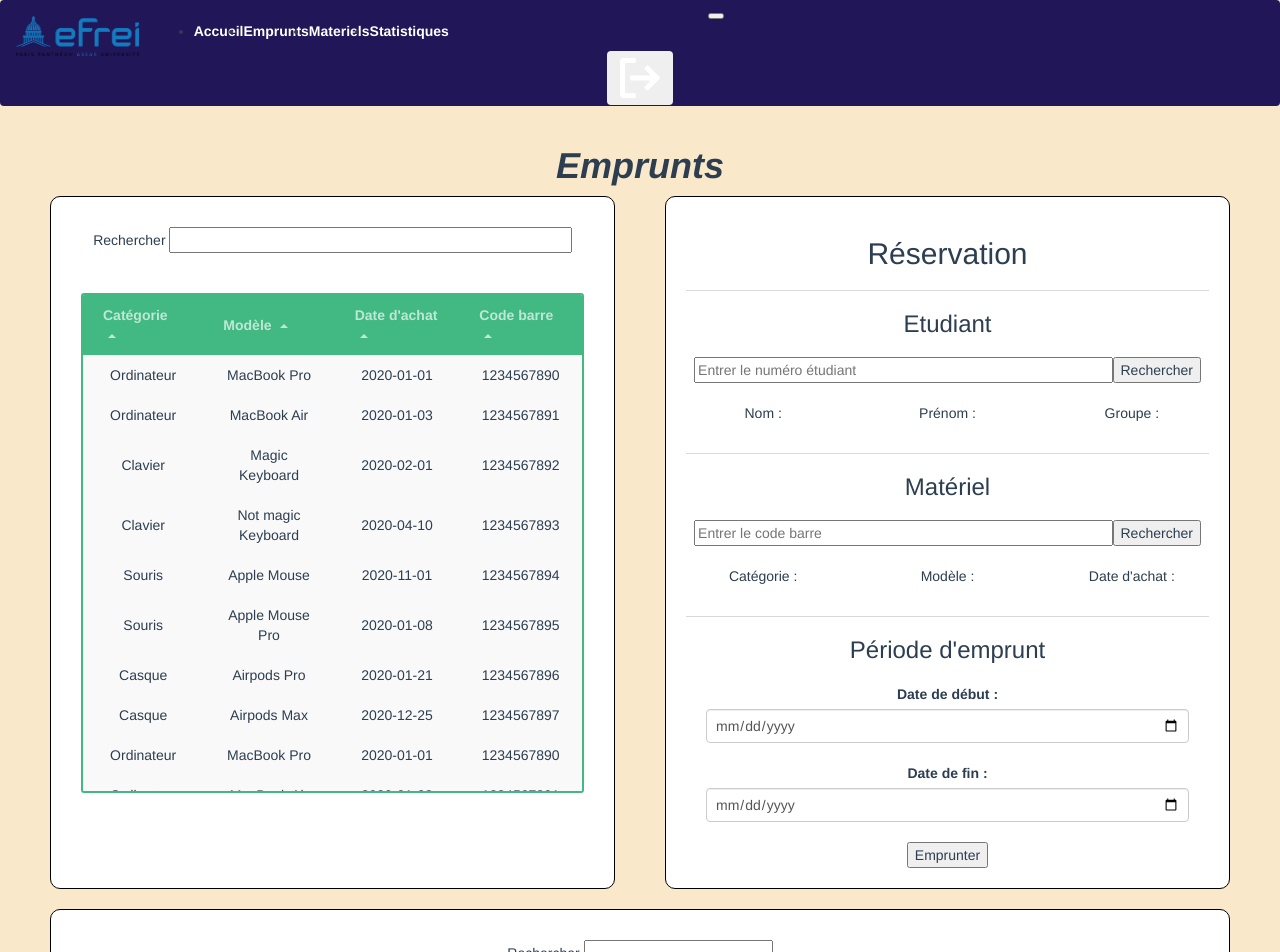
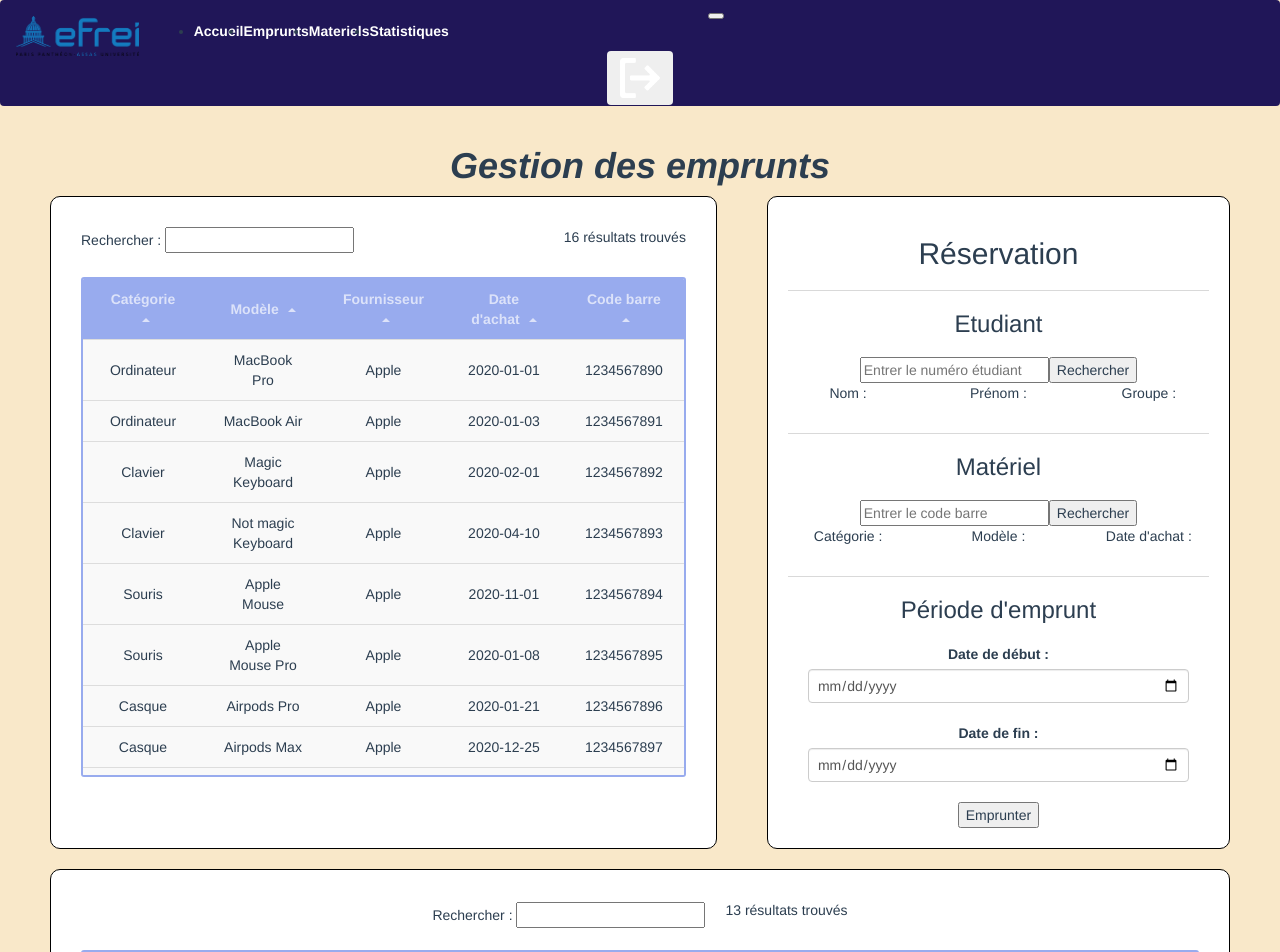
Before and after one commit to GearGurus-project/gearGurus, a Vue app in the folder front/: page /Emprunts in a window 1280 px wide. Shown: the top 952 px of the page. Built offline with nearby package versions, Linux system fonts and the light colour scheme.

Commit message:
rajout page gestion matériel et emprunts

```diff
--- a/front/src/components/Grid-Component.vue
+++ b/front/src/components/Grid-Component.vue
@@ -3,10 +3,7 @@
 		<table>
 			<thead>
 				<tr>
-<th v-for="key in columns"
-@click="sortBy(key)"
-:class="{ active: sortKey == key }"
-:key="key">
+					<th v-for="key in columns" @click="sortBy(key)" :class="{ active: sortKey == key }" :key="key">
 						{{ capitalize(key) }}
 						<span class="arrow" :class="sortOrders[key] > 0 ? 'asc' : 'dsc'">
 						</span>
@@ -79,12 +76,14 @@ this.sortOrders[key] = this.sortOrders[key] * -1;
 
 <style scoped>
 .table-container {
-	margin-top:20px;
-max-height: 500px; /* Adjust this value as needed */
+	margin-top: 20px;
+	height: 500px;
+	/* Adjust this value as needed */
 	overflow-y: auto;
-border: 2px solid #42b983;
+	border: 2px solid #98ABEE;
 	border-radius: 3px;
 	background-color: #fff;
+
 }
 
 table {
@@ -92,8 +91,13 @@ width: 100%;
 	border-collapse: collapse;
 }
 
+tr {
+	border-bottom: 1px solid #ddd;
+}
+
 th {
-background-color: #42b983;
+	text-align: center; /* Centrer le texte de tout le tableau */
+	background-color: #98ABEE;
 	color: rgba(255, 255, 255, 0.66);
 	cursor: pointer;
 	user-select: none;
--- a/front/src/pages/Emprunts-Page.vue
+++ b/front/src/pages/Emprunts-Page.vue
@@ -7,45 +7,49 @@ import GridComponent from "../components/Grid-Component.vue";
 export default {
 	name: 'Emprunts-Page',
 	components: {
-		GridComponent
+		GridComponent,
+		//studentService,
+		//hardwareService,
+		//borrowedService
 	},
 	data() {
 		return {
-			searchQuery: '',
-			gridColumns: ["Catégorie", "Modèle", "Date d'achat", "Code barre"],
-			gridData: [
-				{ Catégorie: 'Ordinateur', Modèle: 'MacBook Pro', "Date d'achat": '2020-01-01', "Code barre": '1234567890' },
-				{ Catégorie: 'Ordinateur', Modèle: 'MacBook Air', "Date d'achat": '2020-01-03', "Code barre": '1234567891' },
-				{ Catégorie: 'Clavier', Modèle: 'Magic Keyboard', "Date d'achat": '2020-02-01', "Code barre": '1234567892' },
-				{ Catégorie: 'Clavier', Modèle: 'Not magic Keyboard', "Date d'achat": '2020-04-10', "Code barre": '1234567893' },
-				{ Catégorie: 'Souris', Modèle: 'Apple Mouse', "Date d'achat": '2020-11-01', "Code barre": '1234567894' },
-				{ Catégorie: 'Souris', Modèle: 'Apple Mouse Pro', "Date d'achat": '2020-01-08', "Code barre": '1234567895' },
-				{ Catégorie: 'Casque', Modèle: 'Airpods Pro', "Date d'achat": '2020-01-21', "Code barre": '1234567896' },
-				{ Catégorie: 'Casque', Modèle: 'Airpods Max', "Date d'achat": '2020-12-25', "Code barre": '1234567897' },
-				{ Catégorie: 'Ordinateur', Modèle: 'MacBook Pro', "Date d'achat": '2020-01-01', "Code barre": '1234567890' },
-				{ Catégorie: 'Ordinateur', Modèle: 'MacBook Air', "Date d'achat": '2020-01-03', "Code barre": '1234567891' },
-				{ Catégorie: 'Clavier', Modèle: 'Magic Keyboard', "Date d'achat": '2020-02-01', "Code barre": '1234567892' },
-				{ Catégorie: 'Clavier', Modèle: 'Not magic Keyboard', "Date d'achat": '2020-04-10', "Code barre": '1234567893' },
-				{ Catégorie: 'Souris', Modèle: 'Apple Mouse', "Date d'achat": '2020-11-01', "Code barre": '1234567894' },
-				{ Catégorie: 'Souris', Modèle: 'Apple Mouse Pro', "Date d'achat": '2020-01-08', "Code barre": '1234567895' },
-				{ Catégorie: 'Casque', Modèle: 'Airpods Pro', "Date d'achat": '2020-01-21', "Code barre": '1234567896' },
-				{ Catégorie: 'Casque', Modèle: 'Airpods Max', "Date d'achat": '2020-12-25', "Code barre": '1234567897' },
+			searchNotBorrowedQuery: '',
+			gridColumns: ["Catégorie", "Modèle", "Fournisseur", "Date d'achat", "Code barre"],
+			gridNotBorrowedData: [
+				{ Catégorie: 'Ordinateur', Modèle: 'MacBook Pro', Fournisseur: "Apple", "Date d'achat": '2020-01-01', "Code barre": '1234567890' },
+				{ Catégorie: 'Ordinateur', Modèle: 'MacBook Air', Fournisseur: "Apple", "Date d'achat": '2020-01-03', "Code barre": '1234567891' },
+				{ Catégorie: 'Clavier', Modèle: 'Magic Keyboard', Fournisseur: "Apple", "Date d'achat": '2020-02-01', "Code barre": '1234567892' },
+				{ Catégorie: 'Clavier', Modèle: 'Not magic Keyboard', Fournisseur: "Apple", "Date d'achat": '2020-04-10', "Code barre": '1234567893' },
+				{ Catégorie: 'Souris', Modèle: 'Apple Mouse', Fournisseur: "Apple", "Date d'achat": '2020-11-01', "Code barre": '1234567894' },
+				{ Catégorie: 'Souris', Modèle: 'Apple Mouse Pro', Fournisseur: "Apple", "Date d'achat": '2020-01-08', "Code barre": '1234567895' },
+				{ Catégorie: 'Casque', Modèle: 'Airpods Pro', Fournisseur: "Apple", "Date d'achat": '2020-01-21', "Code barre": '1234567896' },
+				{ Catégorie: 'Casque', Modèle: 'Airpods Max', Fournisseur: "Apple", "Date d'achat": '2020-12-25', "Code barre": '1234567897' },
+				{ Catégorie: 'Ordinateur', Modèle: 'MacBook Pro', Fournisseur: "Apple", "Date d'achat": '2020-01-01', "Code barre": '1234567890' },
+				{ Catégorie: 'Ordinateur', Modèle: 'MacBook Air', Fournisseur: "Apple", "Date d'achat": '2020-01-03', "Code barre": '1234567891' },
+				{ Catégorie: 'Clavier', Modèle: 'Magic Keyboard', Fournisseur: "Apple", "Date d'achat": '2020-02-01', "Code barre": '1234567892' },
+				{ Catégorie: 'Clavier', Modèle: 'Not magic Keyboard', Fournisseur: "Apple", "Date d'achat": '2020-04-10', "Code barre": '1234567893' },
+				{ Catégorie: 'Souris', Modèle: 'Apple Mouse', Fournisseur: "Apple", "Date d'achat": '2020-11-01', "Code barre": '1234567894' },
+				{ Catégorie: 'Souris', Modèle: 'Apple Mouse Pro', Fournisseur: "Apple", "Date d'achat": '2020-01-08', "Code barre": '1234567895' },
+				{ Catégorie: 'Casque', Modèle: 'Airpods Pro', Fournisseur: "Apple", "Date d'achat": '2020-01-21', "Code barre": '1234567896' },
+				{ Catégorie: 'Casque', Modèle: 'Airpods Max', Fournisseur: "Apple", "Date d'achat": '2020-12-25', "Code barre": '1234567897' },
 			],
-			gridColumnsBorrowed: ["Numéro étudiant", "Catégorie", "Modèle", "Date d'achat", "Code barre", "Date de début", "Date de fin"],
-			gridDataBorrowed: [
-				{ "Numéro étudiant": '123456', Catégorie: 'Ordinateur', Modèle: 'MacBook Pro', "Date d'achat": '2020-01-01', "Code barre": '234567890', "Date de début": '2021-01-01', "Date de fin": '2021-01-10' },
-				{ "Numéro étudiant": '123457', Catégorie: 'Ordinateur', Modèle: 'MacBook Air', "Date d'achat": '2020-01-03', "Code barre": '234567891', "Date de début": '2021-01-01', "Date de fin": '2021-01-10' },
-				{ "Numéro étudiant": '123457', Catégorie: 'Clavier', Modèle: 'Magic Keyboard', "Date d'achat": '2020-02-01', "Code barre": '234567892', "Date de début": '2021-01-01', "Date de fin": '2021-01-10' },
-				{ "Numéro étudiant": '123458', Catégorie: 'Clavier', Modèle: 'Not magic Keyboard', "Date d'achat": '2020-04-10', "Code barre": '234567893', "Date de début": '2021-01-01', "Date de fin": '2021-01-10' },
-				{ "Numéro étudiant": '123458', Catégorie: 'Souris', Modèle: 'Apple Mouse', "Date d'achat": '2020-11-01', "Code barre": '234567894', "Date de début": '2021-01-01', "Date de fin": '2021-01-10' },
-				{ "Numéro étudiant": '123459', Catégorie: 'Souris', Modèle: 'Apple Mouse Pro', "Date d'achat": '2020-01-08', "Code barre": '234567895', "Date de début": '2021-01-01', "Date de fin": '2021-01-10' },
-				{ "Numéro étudiant": '123459', Catégorie: 'Casque', Modèle: 'Airpods Pro', "Date d'achat": '2020-01-21', "Code barre": '234567896', "Date de début": '2021-01-01', "Date de fin": '2021-01-10' },
-				{ "Numéro étudiant": '123451', Catégorie: 'Casque', Modèle: 'Airpods Max', "Date d'achat": '2020-12-25', "Code barre": '234567897', "Date de début": '2021-01-01', "Date de fin": '2021-01-10' },
-				{ "Numéro étudiant": '123451', Catégorie: 'Ordinateur', Modèle: 'MacBook Pro', "Date d'achat": '2020-01-01', "Code barre": '234567890', "Date de début": '2021-01-01', "Date de fin": '2021-01-10' },
-				{ "Numéro étudiant": '123452', Catégorie: 'Ordinateur', Modèle: 'MacBook Air', "Date d'achat": '2020-01-03', "Code barre": '234567891', "Date de début": '2021-01-01', "Date de fin": '2021-01-10' },
-				{ "Numéro étudiant": '123452', Catégorie: 'Clavier', Modèle: 'Magic Keyboard', "Date d'achat": '2020-02-01', "Code barre": '234567892', "Date de début": '2021-01-01', "Date de fin": '2021-01-10' },
-				{ "Numéro étudiant": '123453', Catégorie: 'Clavier', Modèle: 'Not magic Keyboard', "Date d'achat": '2020-04-10', "Code barre": '234567893', "Date de début": '2021-01-01', "Date de fin": '2021-01-10' },
-				{ "Numéro étudiant": '123456', Catégorie: 'Souris', Modèle: 'Apple Mouse', "Date d'achat": '2020-11-01', "Code barre": '234567894', "Date de début": '2021-01-01', "Date de fin": '2021-01-10' },
+			searchBorrowedQuery: '',
+			gridColumnsBorrowed: ["Numéro étudiant", "Catégorie", "Modèle", "Fournisseur", "Date d'achat", "Code barre", "Date de début", "Date de fin"],
+			gridBorrowedData: [
+				{ "Numéro étudiant": '123456', Catégorie: 'Ordinateur', Modèle: 'MacBook Pro', Fournisseur: "Apple", "Date d'achat": '2020-01-01', "Code barre": '234567890', "Date de début": '2021-01-01', "Date de fin": '2021-01-10' },
+				{ "Numéro étudiant": '123457', Catégorie: 'Ordinateur', Modèle: 'MacBook Air', Fournisseur: "Apple", "Date d'achat": '2020-01-03', "Code barre": '234567891', "Date de début": '2021-01-01', "Date de fin": '2021-01-10' },
+				{ "Numéro étudiant": '123457', Catégorie: 'Clavier', Modèle: 'Magic Keyboard', Fournisseur: "Apple", "Date d'achat": '2020-02-01', "Code barre": '234567892', "Date de début": '2021-01-01', "Date de fin": '2021-01-10' },
+				{ "Numéro étudiant": '123458', Catégorie: 'Clavier', Modèle: 'Not magic Keyboard', Fournisseur: "Apple", "Date d'achat": '2020-04-10', "Code barre": '234567893', "Date de début": '2021-01-01', "Date de fin": '2021-01-10' },
+				{ "Numéro étudiant": '123458', Catégorie: 'Souris', Modèle: 'Apple Mouse', Fournisseur: "Apple", "Date d'achat": '2020-11-01', "Code barre": '234567894', "Date de début": '2021-01-01', "Date de fin": '2021-01-10' },
+				{ "Numéro étudiant": '123459', Catégorie: 'Souris', Modèle: 'Apple Mouse Pro', Fournisseur: "Apple", "Date d'achat": '2020-01-08', "Code barre": '234567895', "Date de début": '2021-01-01', "Date de fin": '2021-01-10' },
+				{ "Numéro étudiant": '123459', Catégorie: 'Casque', Modèle: 'Airpods Pro', Fournisseur: "Apple", "Date d'achat": '2020-01-21', "Code barre": '234567896', "Date de début": '2021-01-01', "Date de fin": '2021-01-10' },
+				{ "Numéro étudiant": '123451', Catégorie: 'Casque', Modèle: 'Airpods Max', Fournisseur: "Apple", "Date d'achat": '2020-12-25', "Code barre": '234567897', "Date de début": '2021-01-01', "Date de fin": '2021-01-10' },
+				{ "Numéro étudiant": '123451', Catégorie: 'Ordinateur', Modèle: 'MacBook Pro', Fournisseur: "Apple", "Date d'achat": '2020-01-01', "Code barre": '234567890', "Date de début": '2021-01-01', "Date de fin": '2021-01-10' },
+				{ "Numéro étudiant": '123452', Catégorie: 'Ordinateur', Modèle: 'MacBook Air', Fournisseur: "Apple", "Date d'achat": '2020-01-03', "Code barre": '234567891', "Date de début": '2021-01-01', "Date de fin": '2021-01-10' },
+				{ "Numéro étudiant": '123452', Catégorie: 'Clavier', Modèle: 'Magic Keyboard', Fournisseur: "Apple", "Date d'achat": '2020-02-01', "Code barre": '234567892', "Date de début": '2021-01-01', "Date de fin": '2021-01-10' },
+				{ "Numéro étudiant": '123453', Catégorie: 'Clavier', Modèle: 'Not magic Keyboard', Fournisseur: "Apple", "Date d'achat": '2020-04-10', "Code barre": '234567893', "Date de début": '2021-01-01', "Date de fin": '2021-01-10' },
+				{ "Numéro étudiant": '123456', Catégorie: 'Souris', Modèle: 'Apple Mouse', Fournisseur: "Apple", "Date d'achat": '2020-11-01', "Code barre": '234567894', "Date de début": '2021-01-01', "Date de fin": '2021-01-10' },
 			],
 			studentNumber: '',
 			studentInfo: {
@@ -63,6 +67,26 @@ export default {
 			endDate: '',
 			presetPeriod: '',
 		};
+	},
+	computed: {
+		filteredNotBorrowedResultsCount() {
+			const count = this.gridNotBorrowedData.filter(row => {
+				return Object.keys(row).some(key => {
+					return String(row[key]).toLowerCase().includes(this.searchNotBorrowedQuery.toLowerCase());
+				});
+			}).length;
+
+			return count + ' ' + (count === 1 ? 'résultat trouvé' : 'résultats trouvés');
+		},
+		filteredBorrowedResultsCount() {
+			const count = this.gridBorrowedData.filter(row => {
+				return Object.keys(row).some(key => {
+					return String(row[key]).toLowerCase().includes(this.searchBorrowedQuery.toLowerCase());
+				});
+			}).length;
+
+			return count + ' ' + (count === 1 ? 'résultat trouvé' : 'résultats trouvés');
+		}
 	},
 	methods: {
 		searchStudent() {
@@ -172,16 +196,19 @@ export default {
 </script>
 
 <template>
+	<h1 class="title">
+		Gestion des emprunts
+	</h1>
 	<div class="body">
-		<h1 class="title">
-			Emprunts
-		</h1>
 		<div class="to-borrow">
 			<div class="no-borrowed-list">
-				<form id="search">
-					Rechercher <input name="query" v-model="searchQuery" />
-				</form>
-				<GridComponent :heroes="gridData" :columns="gridColumns" :filter-key="searchQuery" />
+				<div class="search-bar">
+					<form id="search">
+						Rechercher : <input name="query" v-model="searchNotBorrowedQuery" />
+					</form>
+					<p>{{ filteredNotBorrowedResultsCount }}</p>
+				</div>
+				<GridComponent :heroes="gridNotBorrowedData" :columns="gridColumns" :filter-key="searchNotBorrowedQuery" />
 			</div>
 			<div class="to-borrow-forms">
 				<h2>Réservation</h2>
@@ -245,10 +272,13 @@ export default {
 			</div>
 		</div>
 		<div class="borrowed-list">
-			<form id="search">
-				Rechercher <input name="query" v-model="searchQuery" />
-			</form>
-			<GridComponent :heroes="gridDataBorrowed" :columns="gridColumnsBorrowed" :filter-key="searchQuery" />
+			<div class="search-bar">
+				<form id="search">
+					Rechercher : <input name="query" v-model="searchBorrowedQuery" />
+				</form>
+				<p>{{ filteredBorrowedResultsCount }}</p>
+			</div>
+			<GridComponent :heroes="gridBorrowedData" :columns="gridColumnsBorrowed" :filter-key="searchBorrowedQuery" />
 		</div>
 	</div>
 </template>
@@ -274,18 +304,15 @@ export default {
 		border: 1px solid black;
 		border-radius: 10px;
 		background-color: #FFFFFF;
+
+		.search-bar {
+			display: flex;
+			justify-content: space-between;
+		}
 	}
 
 	h3 {
 		margin-bottom: 20px;
-	}
-
-	form {
-		input {
-			margin-bottom: 20px;
-			width: 80%;
-		}
-
 	}
 
 	.to-borrow-forms {
@@ -346,5 +373,15 @@ export default {
 	border-radius: 10px;
 	background-color: #FFFFFF;
 	width: 100%;
+
+	.search-bar {
+		display: flex;
+		justify-content: center;
+		align-items: center;
+
+		p {
+			margin-left: 20px;
+		}
+	}
 }
 </style>
--- a/front/src/pages/Materiels-Page.vue
+++ b/front/src/pages/Materiels-Page.vue
@@ -1,16 +1,154 @@
+<script>
+import GridComponent from "../components/Grid-Component.vue";
+
+export default {
+	name: 'Materiels-Page',
+	components: {
+		GridComponent,
+	},
+	data() {
+		return {
+			searchQuery: '',
+			gridColumns: ["Catégorie", "Modèle", "Fournisseur", "Date d'achat", "Prix", "Code barre"],
+			gridHardwareList: [
+				{ Catégorie: "Ordinateur", Modèle: "Airpods Pro", Fournisseur: "Apple", "Date d'achat": "2024-03-21", Prix: "180€", "Code barre": "1234567890123" },
+				{ Catégorie: "Ordinateur", Modèle: "Airpods Pro", Fournisseur: "Apple", "Date d'achat": "2024-04-11", Prix: "180€", "Code barre": "1234567890124" },
+				{ Catégorie: "Ordinateur", Modèle: "Airpods Max", Fournisseur: "Apple", "Date d'achat": "2024-05-21", Prix: "480€", "Code barre": "1234567890125" },
+				{ Catégorie: "Ordinateur", Modèle: "Airpods 2", Fournisseur: "Apple", "Date d'achat": "2024-06-21", Prix: "180€", "Code barre": "1234567890126" },
+				{ Catégorie: "Ordinateur", Modèle: "Mac", Fournisseur: "Apple", "Date d'achat": "2024-07-21", Prix: "1180€", "Code barre": "1234567890127" },
+				{ Catégorie: "Ordinateur", Modèle: "iPhone", Fournisseur: "Apple", "Date d'achat": "2024-08-21", Prix: "780€", "Code barre": "1234567890128" },
+				{ Catégorie: "Ordinateur", Modèle: "iPad", Fournisseur: "Apple", "Date d'achat": "2024-09-21", Prix: "580€", "Code barre": "1234567890129" },
+				{ Catégorie: "Ordinateur", Modèle: "Apple Watch", Fournisseur: "Apple", "Date d'achat": "2024-10-21", Prix: "380€", "Code barre": "1234567890130" },
+				{ Catégorie: "Ordinateur", Modèle: "Apple TV", Fournisseur: "Apple", "Date d'achat": "2024-11-21", Prix: "1080€", "Code barre": "1234567890131" },
+				{ Catégorie: "Ordinateur", Modèle: "HomePod", Fournisseur: "Apple", "Date d'achat": "2024-12-21", Prix: "80€", "Code barre": "1234567890132" },
+				{ Catégorie: "Ordinateur", Modèle: "iPod", Fournisseur: "Apple", "Date d'achat": "2025-01-21", Prix: "80€", "Code barre": "1234567890133" },
+				{ Catégorie: "Ordinateur", Modèle: "Accessoires", Fournisseur: "Apple", "Date d'achat": "2025-02-21", Prix: "30€", "Code barre": "1234567890134" },
+			]
+		};
+	},
+	methods: {
+		updateResultsCount(count) {
+			this.resultsCount = count;
+		},
+	},
+	computed: {
+		filteredResultsCount() {
+			const count = this.gridHardwareList.filter(row => {
+				return Object.keys(row).some(key => {
+					return String(row[key]).toLowerCase().includes(this.searchQuery.toLowerCase());
+				});
+			}).length;
+
+			return count + ' ' + (count === 1 ? 'résultat trouvé' : 'résultats trouvés');
+		}
+	}
+};
+
+</script>
+
 <template>
-    <div>
-        <h1>Page Not Found</h1>
-        <p>The page you are looking for does not exist.</p>
-    </div>
+	<h1 class="title">
+		Gestion du matériel
+	</h1>
+	<div class="body">
+		<div class="add-hardware-form">
+			<h2>Ajouter du matériel</h2>
+			<form>
+				<label for="category">Catégorie</label>
+				<select name="category" id="category">
+					<option value="computer">Ordinateur</option>
+					<option value="printer">Imprimante</option>
+					<option value="scanner">Scanner</option>
+					<option value="screen">Écran</option>
+					<option value="keyboard">Clavier</option>
+					<option value="mouse">Souris</option>
+					<option value="other">Autre</option>
+				</select>
+				<label for="model">Modèle : </label>
+				<input type="text" name="model" id="model" />
+				<label for="supplier">Fournisseur : </label>
+				<input type="text" name="supplier" id="supplier" />
+				<label for="purchase-date">Date d'achat : </label>
+				<input type="date" name="purchase-date" id="purchase-date" />
+				<label for="price">Prix</label>
+				<input type="number" name="price" id="price" />
+				<label for="barcode">Code barre : </label>
+				<input type="text" name="barcode" id="barcode" />
+
+				<button type="submit">Ajouter</button>
+			</form>
+		</div>
+		<div class="hardware-list">
+			<h2>Liste du matériel</h2>
+			<div class="search-bar">
+				<form id="search">
+					Rechercher : <input name="query" v-model="searchQuery" />
+				</form>
+				<p>{{ filteredResultsCount }}</p>
+			</div>
+
+			<GridComponent :columns="gridColumns" :heroes="gridHardwareList" :filter-key="searchQuery" />
+		</div>
+	</div>
 </template>
 
-<script>
-export default {
-    name: 'Materiels-Page',
+<style scoped>
+.body {
+	margin: 20px 50px;
+	justify-content: center;
+	justify-items: center;
+	align-items: center;
 }
-</script>
 
-<style scoped>
-/* Add your custom styles here */
+.title {
+	font-weight: bolder;
+	font-style: italic;
+}
+
+.add-hardware-form {
+	padding: 10px 50px;
+	border: 1px solid black;
+	border-radius: 10px;
+	background-color: #FFFFFF;
+
+	h2 {
+		padding-top : 10px;
+		margin : 0;
+	}
+
+	form {
+		padding : 10px 0;
+		label {
+			margin: 0 10px;
+		}
+
+		button {
+			margin : 0 10px;
+			padding: 10px 20px;
+			border-radius: 5px;
+			background-color: #201658;
+			color: white;
+			border: none;
+			cursor: pointer;
+		}
+	}
+}
+
+.hardware-list {
+	margin : 20px 0;
+	padding: 20px 30px;
+	border: 1px solid black;
+	border-radius: 10px;
+	background-color: #FFFFFF;
+
+	h2 {
+		padding-top : 10px;
+		margin : 0;
+	}
+
+	.search-bar {
+		display: flex;
+		justify-content: space-between;
+	}
+}
 </style>
```
Lines whose indentation alone changed are shown as unchanged.
